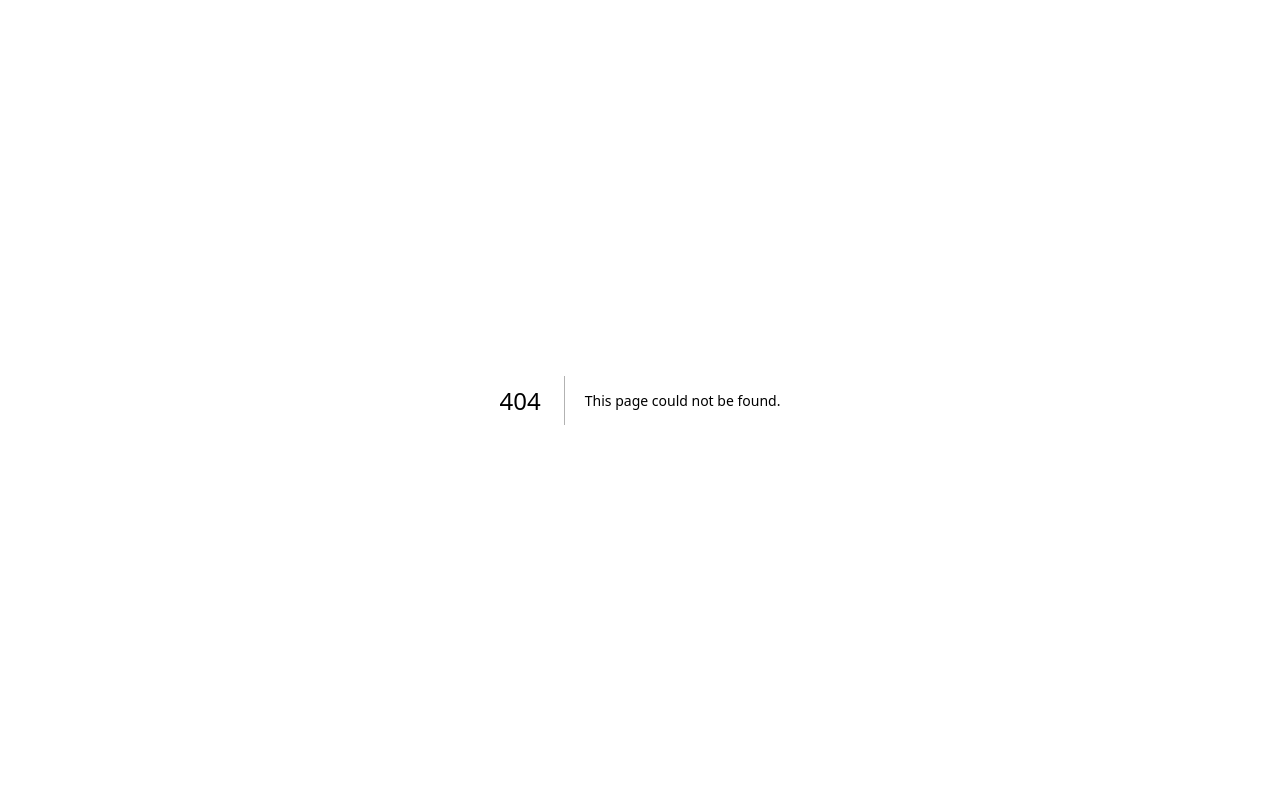
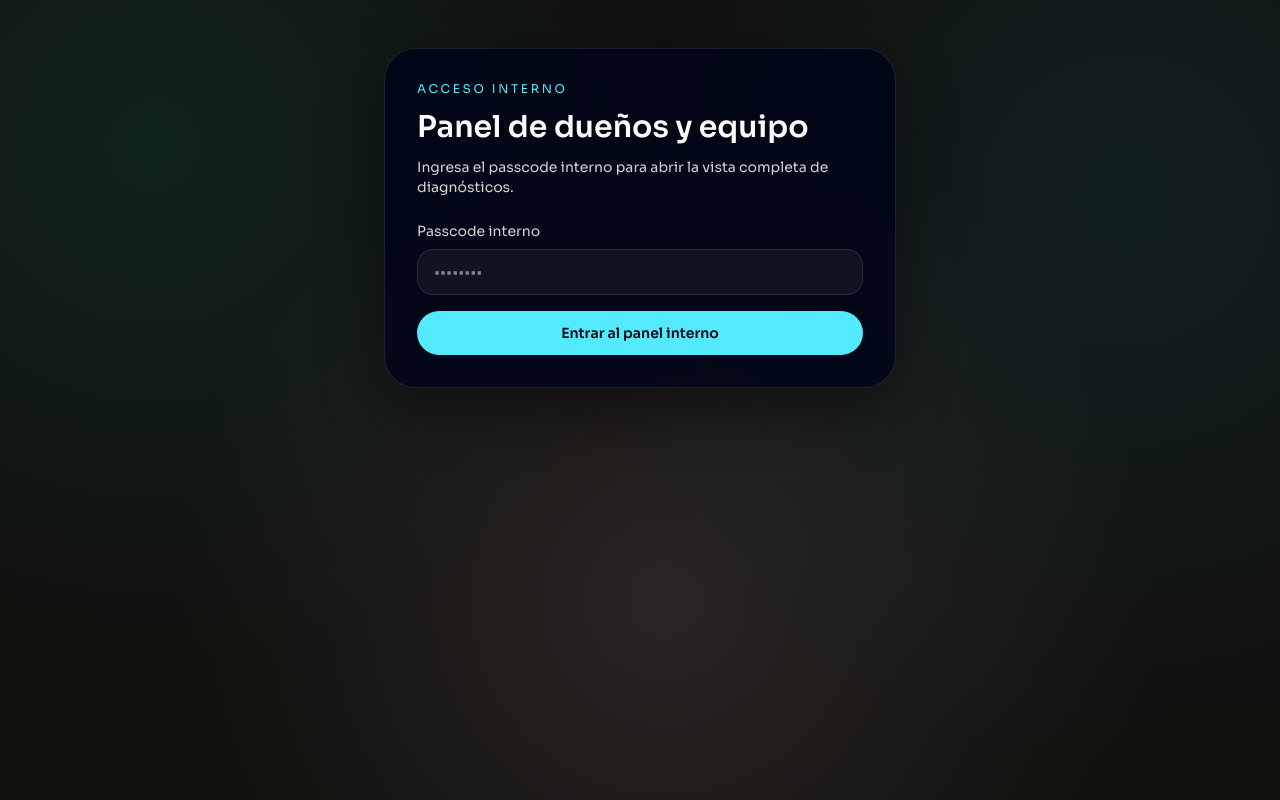
Before and after one commit to frcb79/10xTeam, a Next.js app in the folder growth.10xteam.com/: page /team/access in a window 1280 px wide. Before the commit this address had no page. Built offline with nearby package versions, Linux system fonts and the light colour scheme.

Commit message:
feat(growth): protect internal team diagnostics with owner passcode gate

```diff
--- /dev/null
+++ b/growth.10xteam.com/src/app/api/admin/session/route.ts
@@ -0,0 +1,50 @@
+import { NextResponse } from "next/server";
+
+const TEAM_ACCESS_COOKIE = "team_access_v1";
+
+interface SessionBody {
+  passcode?: string;
+}
+
+export async function POST(request: Request) {
+  try {
+    const body = (await request.json()) as SessionBody;
+    const expected = process.env.TEAM_ADMIN_PASSCODE;
+
+    if (!expected) {
+      return NextResponse.json(
+        { error: "TEAM_ADMIN_PASSCODE is not configured." },
+        { status: 500 },
+      );
+    }
+
+    if (!body.passcode || body.passcode !== expected) {
+      return NextResponse.json({ error: "Invalid passcode." }, { status: 401 });
+    }
+
+    const response = NextResponse.json({ ok: true });
+    response.cookies.set(TEAM_ACCESS_COOKIE, "owner", {
+      httpOnly: true,
+      secure: process.env.NODE_ENV === "production",
+      sameSite: "lax",
+      path: "/",
+      maxAge: 60 * 60 * 8,
+    });
+
+    return response;
+  } catch {
+    return NextResponse.json({ error: "Could not create team session." }, { status: 500 });
+  }
+}
+
+export async function DELETE() {
+  const response = NextResponse.json({ ok: true });
+  response.cookies.set(TEAM_ACCESS_COOKIE, "", {
+    httpOnly: true,
+    secure: process.env.NODE_ENV === "production",
+    sameSite: "lax",
+    path: "/",
+    maxAge: 0,
+  });
+  return response;
+}
--- /dev/null
+++ b/growth.10xteam.com/src/app/team/access/page.tsx
@@ -0,0 +1,85 @@
+"use client";
+
+import { FormEvent, useMemo, useState } from "react";
+import { useRouter, useSearchParams } from "next/navigation";
+
+export default function TeamAccessPage() {
+  const router = useRouter();
+  const searchParams = useSearchParams();
+  const [passcode, setPasscode] = useState("");
+  const [error, setError] = useState<string | null>(null);
+  const [loading, setLoading] = useState(false);
+
+  const nextPath = useMemo(() => {
+    const requested = searchParams.get("next");
+    if (!requested || !requested.startsWith("/team")) return "/team/diagnosticos";
+    return requested;
+  }, [searchParams]);
+
+  const handleSubmit = async (event: FormEvent<HTMLFormElement>) => {
+    event.preventDefault();
+    setError(null);
+    setLoading(true);
+
+    try {
+      const response = await fetch("/api/admin/session", {
+        method: "POST",
+        headers: { "Content-Type": "application/json" },
+        body: JSON.stringify({ passcode }),
+      });
+
+      if (!response.ok) {
+        const payload = (await response.json().catch(() => null)) as { error?: string } | null;
+        setError(payload?.error ?? "No fue posible validar acceso interno.");
+        setLoading(false);
+        return;
+      }
+
+      router.replace(nextPath);
+    } catch {
+      setError("No fue posible validar acceso interno.");
+      setLoading(false);
+    }
+  };
+
+  return (
+    <div className="mx-auto min-h-screen w-full max-w-xl px-5 py-12 md:px-8">
+      <div className="rounded-[2rem] border border-white/10 bg-slate-950/90 p-8 shadow-[0_20px_60px_rgba(0,0,0,0.45)]">
+        <p className="text-xs uppercase tracking-[0.22em] text-cyan-300">Acceso interno</p>
+        <h1 className="mt-3 text-3xl font-semibold text-stone-50">Panel de dueños y equipo</h1>
+        <p className="mt-3 text-sm text-stone-300">
+          Ingresa el passcode interno para abrir la vista completa de diagnósticos.
+        </p>
+
+        <form onSubmit={handleSubmit} className="mt-6 space-y-4">
+          <label className="block text-sm text-stone-300">
+            Passcode interno
+            <input
+              type="password"
+              value={passcode}
+              onChange={(event) => setPasscode(event.target.value)}
+              className="mt-2 w-full rounded-2xl border border-white/10 bg-white/5 px-4 py-3 text-stone-100 outline-none focus:border-cyan-300/60"
+              placeholder="••••••••"
+              autoComplete="current-password"
+              required
+            />
+          </label>
+
+          {error && (
+            <div className="rounded-2xl border border-rose-300/30 bg-rose-300/10 px-4 py-3 text-sm text-rose-100">
+              {error}
+            </div>
+          )}
+
+          <button
+            type="submit"
+            disabled={loading}
+            className="w-full rounded-full bg-cyan-300 px-5 py-3 text-sm font-semibold text-slate-950 disabled:cursor-not-allowed disabled:opacity-50"
+          >
+            {loading ? "Validando..." : "Entrar al panel interno"}
+          </button>
+        </form>
+      </div>
+    </div>
+  );
+}
--- a/growth.10xteam.com/src/components/wizard/CompleteScreen.tsx
+++ b/growth.10xteam.com/src/components/wizard/CompleteScreen.tsx
@@ -46,7 +46,7 @@ export function CompleteScreen() {
   const goToInternalDiagnostic = () => {
     const diagnostic = createDiagnosticFromWizardState(state);
     void persistCurrentDiagnostic(diagnostic).finally(() => {
-      router.push("/team/diagnosticos");
+      router.push("/team/access?next=/team/diagnosticos");
     });
   };
 
--- /dev/null
+++ b/growth.10xteam.com/src/middleware.ts
@@ -0,0 +1,25 @@
+import { NextResponse } from "next/server";
+import type { NextRequest } from "next/server";
+
+const TEAM_ACCESS_COOKIE = "team_access_v1";
+
+export function middleware(request: NextRequest) {
+  const { pathname, search } = request.nextUrl;
+
+  if (!pathname.startsWith("/team") || pathname.startsWith("/team/access")) {
+    return NextResponse.next();
+  }
+
+  const hasTeamAccess = request.cookies.get(TEAM_ACCESS_COOKIE)?.value === "owner";
+  if (hasTeamAccess) {
+    return NextResponse.next();
+  }
+
+  const loginUrl = new URL("/team/access", request.url);
+  loginUrl.searchParams.set("next", `${pathname}${search}`);
+  return NextResponse.redirect(loginUrl);
+}
+
+export const config = {
+  matcher: ["/team/:path*"],
+};
```
